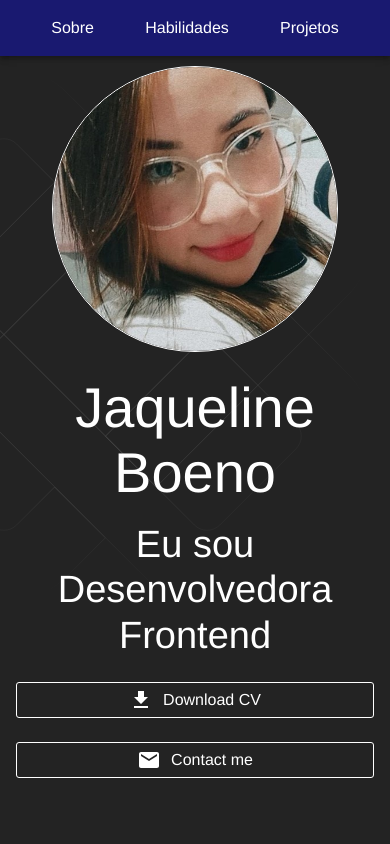
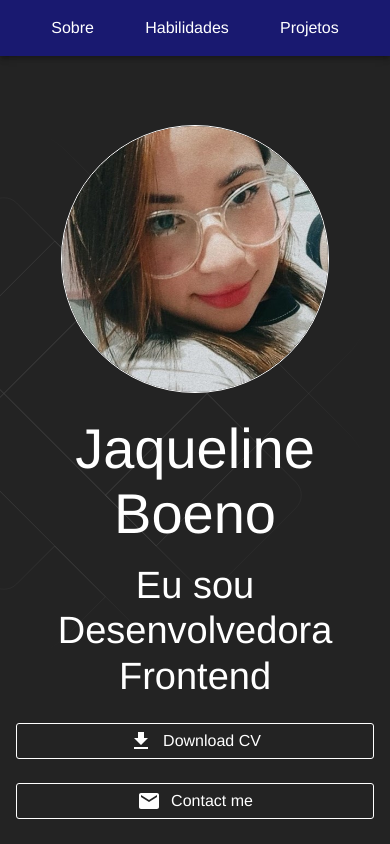
Before and after one commit to jaqueboeno96/my-portfolio, a React (Vite) app: page / in a window 390 px wide. Built offline with nearby package versions, Linux system fonts and the light colour scheme.

Commit message:
fix: Hero component UI

```diff
--- a/src/pages/Home/sections/Hero/Hero.tsx
+++ b/src/pages/Home/sections/Hero/Hero.tsx
@@ -12,11 +12,19 @@ const Hero = () => {
         backgroundColor: theme.palette.secondary.main,
         height: "100vh",
         display: "flex",
-        alignItems: "center"
+        alignItems: "center",
+        [theme.breakpoints.up('xs')]: { // <= mobile
+            paddingTop: "100px",
+        },
+        [theme.breakpoints.up('md')] :{ // >= mobile
+            paddingTop: "0",
+        }
+
+
     }))
 
     const StyledImg = styled("img")(({ theme  }) => ({
-        width: "80%",
+        width: "75%",
         borderRadius: "50%",
         border: `1px solid ${theme.palette.secondary.contrastText}`,
 
```
